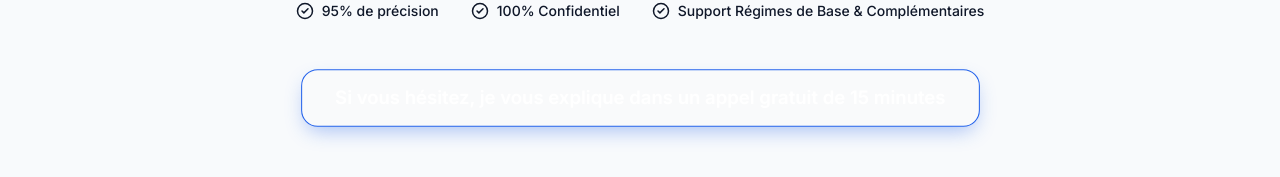
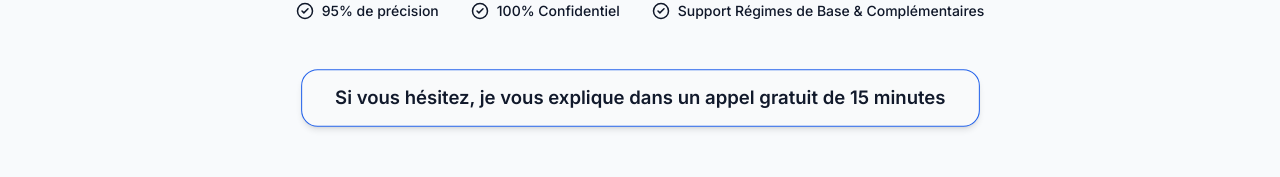
Before and after one commit to hologramconseils/ris-pro, a React (Vite) app in the folder frontend/: page / in a window 1280 px wide. In both pictures the pointer is over the link 640 px from the left and 856 px from the top of the page. Shown: the part 758-935 px from the top of the page. Built offline with nearby package versions, Linux system fonts and the light colour scheme; no server answers.

Commit message:
style: fix contrast of secondary premium CTA button (Calendly link) in light/dark/system mode

```diff
--- a/frontend/src/index.css
+++ b/frontend/src/index.css
@@ -417,6 +417,15 @@ a:hover {
   box-shadow: 0 8px 20px -5px rgba(37, 99, 235, 0.4);
 }
 
+.btn-secondary.btn-cta-premium {
+  color: var(--text-main) !important;
+}
+
+.btn-secondary.btn-cta-premium:hover {
+  color: var(--text-main) !important;
+  box-shadow: var(--shadow-md) !important;
+}
+
 /* Scintillement du texte */
 .btn-cta-premium span {
   position: relative;
```
